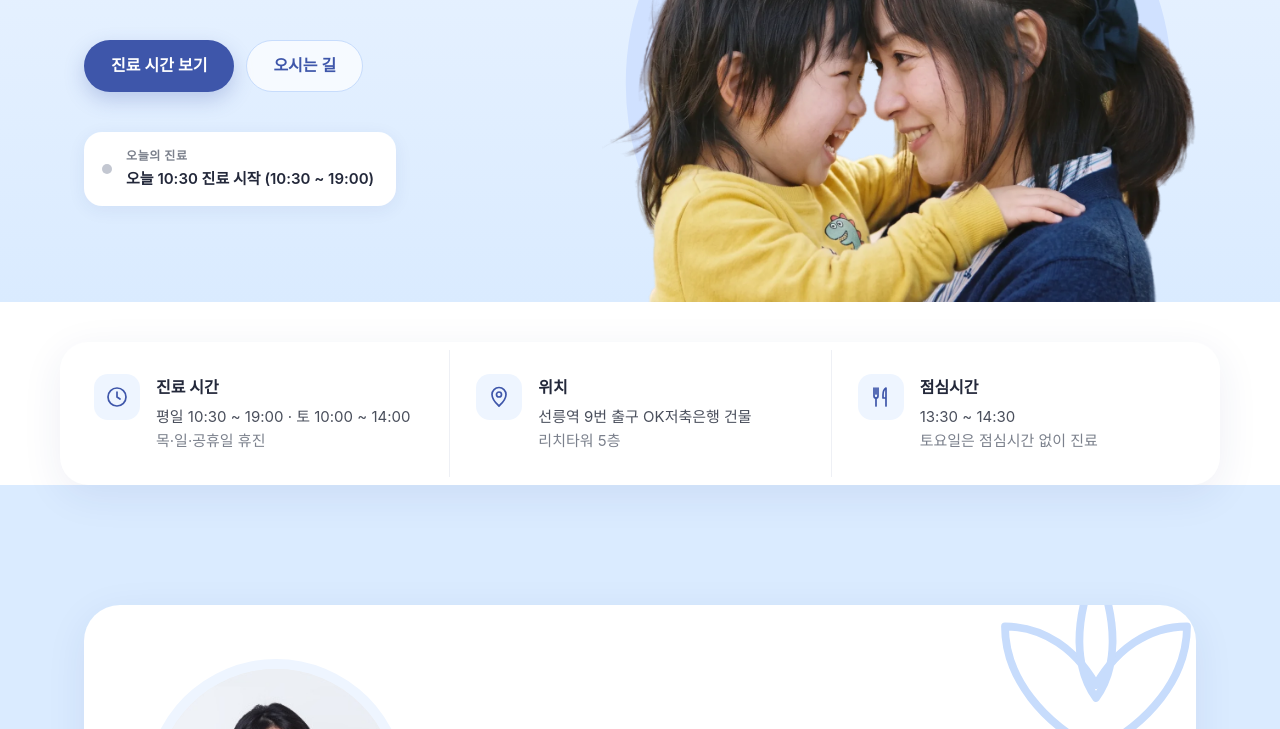
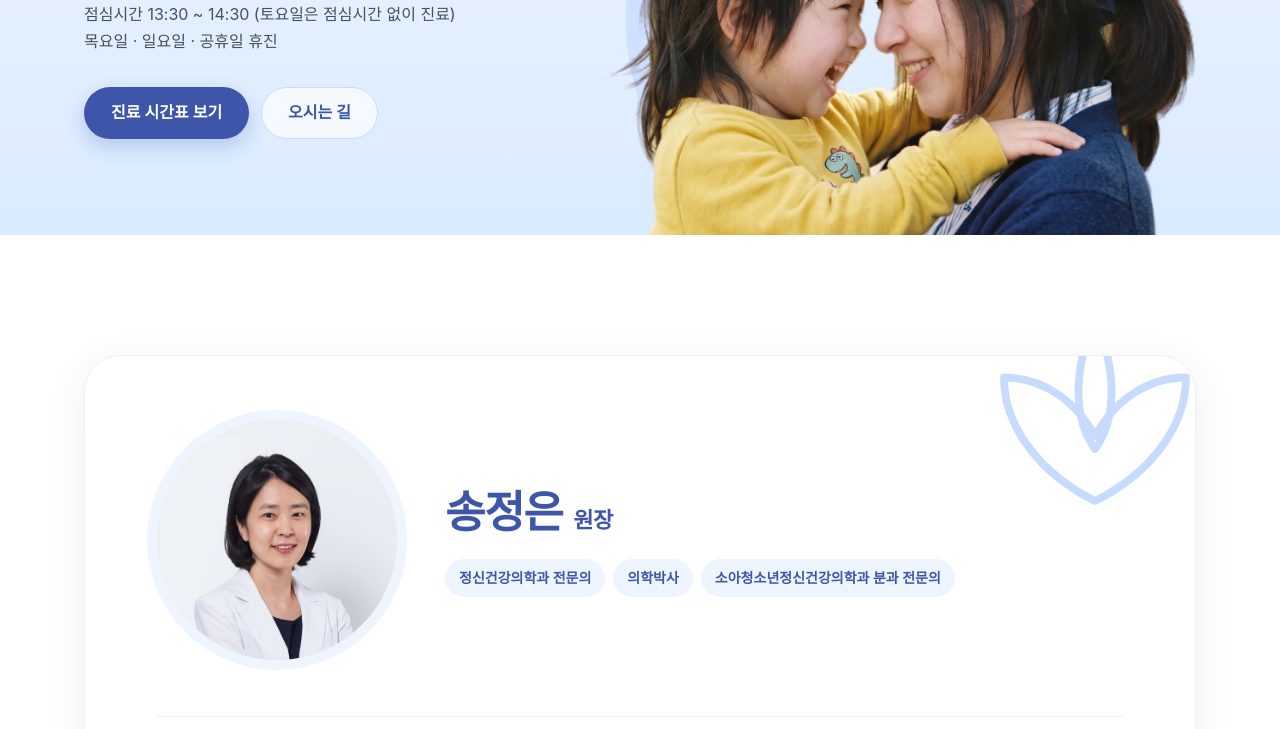
Before and after one commit to jackelamen/drsong, a plain HTML site: page index.html in a window 1280 px wide. Shown: the part 349-1078 px from the top of the page. Drawn offline with Linux system fonts and the light colour scheme; a web font is replaced by a local one.

Commit message:
Hero shows regular hours as static text; fix footer name
- Replace computed open/closed status with the fixed weekly schedule,
  since the clinic can close on short notice
- Remove the duplicate quick-info strip and today highlight
- Footer copyright uses the clinic's Korean name instead of an invented English one
- White doctor section so the hero has a clear bottom edge

Co-Authored-By: Claude Opus 5.5 <noreply@anthropic.com>
Claude-Session: https://claude.ai/code/session_01Fdt8wTMfCDDB9f8KcNzrqb

```diff
--- a/assets/css/style.css
+++ b/assets/css/style.css
@@ -66,7 +66,7 @@ ul, ol { margin: 0; padding: 0; }
   display: inline-flex; align-items: center; justify-content: center; gap: 8px;
   height: 52px; padding: 0 26px;
   border-radius: 999px;
-  font-weight: 600; font-size: 16px;
+  font-weight: 600; font-size: 16px; white-space: nowrap;
   transition: background .2s, color .2s, transform .2s, box-shadow .2s;
   border: 1.5px solid transparent;
   cursor: pointer;
@@ -118,18 +118,13 @@ ul, ol { margin: 0; padding: 0; }
 .hero-place { font-size: 15px; font-weight: 600; color: var(--indigo-500); margin-bottom: 18px; }
 .hero h1 { font-size: clamp(36px, 4.4vw, 56px); color: var(--indigo-900); line-height: 1.2; letter-spacing: -0.035em; }
 .hero-titles { list-style: none; margin-top: 18px; font-size: 18px; line-height: 1.75; color: var(--text); }
-.hero-actions { display: flex; flex-wrap: wrap; gap: 12px; margin-top: 36px; }
+.hero-actions { display: flex; flex-wrap: wrap; gap: 12px; margin-top: 32px; }
 
-.today-card {
-  display: inline-flex; align-items: center; gap: 14px;
-  margin-top: 40px; padding: 14px 22px 14px 18px;
-  background: #fff; border-radius: var(--radius-md); box-shadow: var(--shadow-card);
-}
-.status-dot { width: 10px; height: 10px; border-radius: 50%; background: var(--indigo-300); flex: none; }
-.today-card.open .status-dot { background: #3bb273; box-shadow: 0 0 0 5px rgba(59,178,115,.15); }
-.today-card.closed .status-dot { background: #c3c7d1; }
-.today-label { font-size: 12px; font-weight: 700; color: var(--muted); letter-spacing: .05em; }
-.today-text { font-weight: 600; color: var(--ink); font-size: 15px; }
+.hero-status { margin-top: 6px; }
+.status-label { font-size: 16px; font-weight: 600; color: var(--muted); }
+.status-main span { display: block; white-space: nowrap; }
+.status-main { margin-top: 6px; font-size: clamp(24px, 3vw, 40px); font-weight: 700; color: var(--indigo-900); line-height: 1.25; letter-spacing: -0.035em; }
+.status-note { margin-top: 16px; font-size: 16px; line-height: 1.7; color: var(--text); }
 
 .hero-visual { position: relative; align-self: end; width: 100%; padding-top: 48px; }
 .hero-visual img { position: relative; z-index: 1; width: 100%; height: auto; }
@@ -141,19 +136,6 @@ ul, ol { margin: 0; padding: 0; }
 }
 .lotus { fill: none; stroke: var(--sky-200); stroke-width: 6; stroke-linejoin: round; }
 
-/* ---------- Quick info ---------- */
-.quick { margin-top: 40px; position: relative; z-index: 2; }
-.quick-grid {
-  display: grid; grid-template-columns: repeat(3, 1fr);
-  background: #fff; border-radius: var(--radius-lg); box-shadow: var(--shadow-soft);
-  padding: 8px;
-}
-.quick-item { display: flex; gap: 16px; padding: 24px 26px; align-items: flex-start; }
-.quick-item + .quick-item { border-left: 1px solid #eef0f5; }
-.quick-icon { width: 46px; height: 46px; flex: none; border-radius: 14px; background: var(--sky-50); display: grid; place-items: center; }
-.quick-icon svg { width: 24px; height: 24px; fill: none; stroke: var(--indigo-700); stroke-width: 1.7; stroke-linecap: round; stroke-linejoin: round; }
-.quick-title { font-weight: 700; color: var(--ink); margin-bottom: 4px; }
-.quick-item p:not(.quick-title) { font-size: 15px; line-height: 1.6; }
 
 /* ---------- Sections ---------- */
 .section { padding: 120px 0; }
@@ -164,10 +146,10 @@ ul, ol { margin: 0; padding: 0; }
 
 
 /* Doctor */
-.doctor { background: var(--sky-100); }
+.doctor { background: #fff; }
 .doctor-card {
   position: relative; overflow: hidden;
-  background: #fff; border-radius: 36px; box-shadow: var(--shadow-soft);
+  background: #fff; border-radius: 36px; box-shadow: var(--shadow-soft); border: 1px solid #edf1f8;
   padding: 64px 72px;
 }
 .lotus-card { position: absolute; width: 260px; right: -30px; top: -50px; }
@@ -244,10 +226,6 @@ ul, ol { margin: 0; padding: 0; }
 .hours-table td { text-align: right; font-weight: 700; color: var(--indigo-700); font-size: 18px; font-variant-numeric: tabular-nums; }
 .hours-table td small { display: block; font-size: 12px; color: var(--muted); font-weight: 500; }
 .hours-table tr.closed td { color: #a6abb6; font-weight: 600; }
-.hours-table tr.today th, .hours-table tr.today td { background: var(--sky-50); }
-.hours-table tr.today th { border-radius: 12px 0 0 12px; padding-left: 16px; }
-.hours-table tr.today td { border-radius: 0 12px 12px 0; padding-right: 16px; }
-.hours-table tr.today th::after { content: "오늘"; margin-left: 8px; font-size: 11px; font-weight: 700; color: #fff; background: var(--indigo-500); padding: 2px 8px; border-radius: 999px; vertical-align: 2px; }
 .lunch { margin-top: 24px; display: flex; justify-content: space-between; align-items: center; background: var(--sky-100); border-radius: var(--radius-md); padding: 18px 22px; }
 .lunch span { font-weight: 600; color: var(--indigo-900); }
 .lunch strong { color: var(--indigo-700); font-size: 18px; font-variant-numeric: tabular-nums; }
@@ -309,8 +287,6 @@ ul, ol { margin: 0; padding: 0; }
   .hero-copy { padding: 48px 0 8px; }
   .hero-visual { padding-top: 24px; }
 
-  .quick-grid { grid-template-columns: 1fr; }
-  .quick-item + .quick-item { border-left: 0; border-top: 1px solid #eef0f5; }
 
   .section { padding: 88px 0; }
   .doctor-profile { grid-template-columns: 1fr; text-align: center; justify-items: center; gap: 28px; }
@@ -328,8 +304,7 @@ ul, ol { margin: 0; padding: 0; }
   .br-md { display: none; }
   .brand .logo { height: 26px; }
   .hero-titles { font-size: 16px; }
-  .hero-actions .btn { flex: 1; }
-  .today-card { display: flex; }
+  .hero-actions .btn { flex: 1; padding: 0 16px; }
   .doctor-card { padding: 36px 20px; border-radius: 28px; }
   .doctor-name { font-size: 36px; }
   .research { padding: 28px 20px; }
--- a/assets/js/main.js
+++ b/assets/js/main.js
@@ -24,62 +24,6 @@
   window.addEventListener('scroll', onScroll, { passive: true });
   onScroll();
 
-  // ---------- Hours: today highlight + open status (Korea time) ----------
-  // 0 = Sun ... 6 = Sat. Times in minutes from midnight.
-  var SCHEDULE = {
-    1: { open: 630, close: 1140, lunch: [810, 870] },
-    2: { open: 630, close: 1140, lunch: [810, 870] },
-    3: { open: 630, close: 1140, lunch: [810, 870] },
-    5: { open: 630, close: 1140, lunch: [810, 870] },
-    6: { open: 600, close: 840, lunch: null }
-  };
-  var DAY_NAMES = ['일요일', '월요일', '화요일', '수요일', '목요일', '금요일', '토요일'];
-
-  function koreaNow() {
-    var parts = new Intl.DateTimeFormat('en-US', {
-      timeZone: 'Asia/Seoul', weekday: 'short', hour: '2-digit', minute: '2-digit', hourCycle: 'h23'
-    }).formatToParts(new Date());
-    var map = {};
-    parts.forEach(function (p) { map[p.type] = p.value; });
-    var day = ['Sun', 'Mon', 'Tue', 'Wed', 'Thu', 'Fri', 'Sat'].indexOf(map.weekday);
-    return { day: day, minutes: parseInt(map.hour, 10) * 60 + parseInt(map.minute, 10) };
-  }
-  function fmt(m) {
-    var h = Math.floor(m / 60), mm = m % 60;
-    return (h < 10 ? '0' : '') + h + ':' + (mm < 10 ? '0' : '') + mm;
-  }
-
-  try {
-    var now = koreaNow();
-    var row = document.querySelector('.hours-table tr[data-day="' + now.day + '"]');
-    if (row) row.classList.add('today');
-
-    var card = document.getElementById('today-card');
-    var text = document.getElementById('today-text');
-    var s = SCHEDULE[now.day];
-    var msg, state;
-    if (!s) {
-      msg = DAY_NAMES[now.day] + '은 휴진입니다';
-      state = 'closed';
-    } else if (now.minutes < s.open) {
-      msg = '오늘 ' + fmt(s.open) + ' 진료 시작 (' + fmt(s.open) + ' ~ ' + fmt(s.close) + ')';
-      state = 'closed';
-    } else if (now.minutes >= s.close) {
-      msg = '오늘 진료가 종료되었습니다';
-      state = 'closed';
-    } else if (s.lunch && now.minutes >= s.lunch[0] && now.minutes < s.lunch[1]) {
-      msg = '점심시간 · ' + fmt(s.lunch[1]) + '부터 진료합니다';
-      state = 'closed';
-    } else {
-      msg = '진료 중 · 오늘 ' + fmt(s.close) + '까지';
-      state = 'open';
-    }
-    if (card && text) {
-      text.textContent = msg;
-      card.classList.add(state);
-    }
-  } catch (e) { /* leave static fallback text */ }
-
   // ---------- Copy address ----------
   document.querySelectorAll('[data-copy]').forEach(function (btn) {
     btn.addEventListener('click', function () {
--- a/index.html
+++ b/index.html
@@ -62,60 +62,21 @@
     <section class="hero">
       <div class="container hero-grid">
         <div class="hero-copy">
+          <h1 class="sr-only">연세와이즈정신건강의학과</h1>
           <p class="hero-place">선릉역 9번 출구 · 리치타워 5층</p>
-          <h1><span class="sr-only">연세와이즈정신건강의학과 </span>송정은 원장</h1>
-          <ul class="hero-titles">
-            <li>정신건강의학과 전문의, 의학박사</li>
-            <li>소아청소년정신건강의학과 분과 전문의</li>
-          </ul>
+          <div class="hero-status">
+            <p class="status-label">진료 시간</p>
+            <p class="status-main"><span>월·화·수·금 10:30 ~ 19:00</span><span>토요일 10:00 ~ 14:00</span></p>
+            <p class="status-note">점심시간 13:30 ~ 14:30 (토요일은 점심시간 없이 진료)<br>목요일 · 일요일 · 공휴일 휴진</p>
+          </div>
           <div class="hero-actions">
-            <a class="btn btn-primary" href="#hours">진료 시간 보기</a>
+            <a class="btn btn-primary" href="#hours">진료 시간표 보기</a>
             <a class="btn btn-ghost" href="#location">오시는 길</a>
-          </div>
-          <div class="today-card" id="today-card" aria-live="polite">
-            <span class="status-dot"></span>
-            <div>
-              <p class="today-label">오늘의 진료</p>
-              <p class="today-text" id="today-text">월·화·수·금 10:30 ~ 19:00 · 토 10:00 ~ 14:00</p>
-            </div>
           </div>
         </div>
         <div class="hero-visual" aria-hidden="true">
           <span class="hero-ring"></span>
           <img src="assets/img/hero-family.webp" alt="" width="1400" height="959" fetchpriority="high">
-        </div>
-      </div>
-    </section>
-
-    <!-- QUICK INFO -->
-    <section class="quick" aria-label="간단 안내">
-      <div class="container quick-grid">
-        <div class="quick-item">
-          <span class="quick-icon" aria-hidden="true">
-            <svg viewBox="0 0 24 24"><circle cx="12" cy="12" r="9"/><path d="M12 7v5l3 2"/></svg>
-          </span>
-          <div>
-            <p class="quick-title">진료 시간</p>
-            <p>평일 10:30 ~ 19:00 · 토 10:00 ~ 14:00<br><span class="muted">목·일·공휴일 휴진</span></p>
-          </div>
-        </div>
-        <div class="quick-item">
-          <span class="quick-icon" aria-hidden="true">
-            <svg viewBox="0 0 24 24"><path d="M12 21s-7-6.2-7-11.5A7 7 0 0 1 19 9.5C19 14.8 12 21 12 21z"/><circle cx="12" cy="9.5" r="2.5"/></svg>
-          </span>
-          <div>
-            <p class="quick-title">위치</p>
-            <p>선릉역 9번 출구 OK저축은행 건물<br><span class="muted">리치타워 5층</span></p>
-          </div>
-        </div>
-        <div class="quick-item">
-          <span class="quick-icon" aria-hidden="true">
-            <svg viewBox="0 0 24 24"><path d="M5 3v8a2 2 0 0 0 2 2v8M9 3v8a2 2 0 0 1-2 2M7 3v6M17 21V3c-2.2 1.2-3 3.5-3 7v3h3"/></svg>
-          </span>
-          <div>
-            <p class="quick-title">점심시간</p>
-            <p>13:30 ~ 14:30<br><span class="muted">토요일은 점심시간 없이 진료</span></p>
-          </div>
         </div>
       </div>
     </section>
@@ -316,7 +277,7 @@
       <div class="footer-meta">
         <p>서울특별시 강남구 테헤란로 403 리치타워 5층 (선릉역 9번 출구)</p>
         <p>월·화·수·금 10:30 ~ 19:00 · 토 10:00 ~ 14:00 · 점심 13:30 ~ 14:30 · 목·일·공휴일 휴진</p>
-        <p class="copyright">© <span id="year">2026</span> Yonsei Wise Psychiatry Clinic. All rights reserved.</p>
+        <p class="copyright">© <span id="year">2026</span> 연세와이즈정신건강의학과의원</p>
       </div>
     </div>
   </footer>
```
Also changed, not shown: 1 other file.
